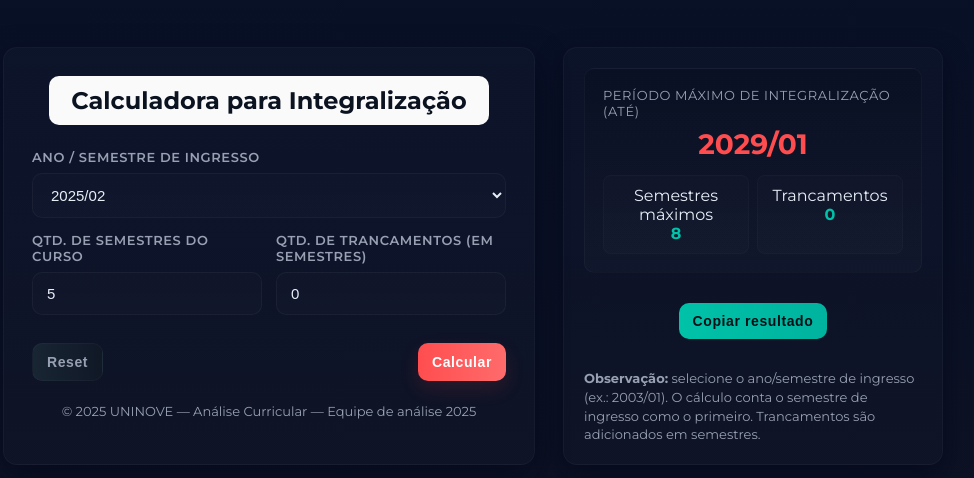
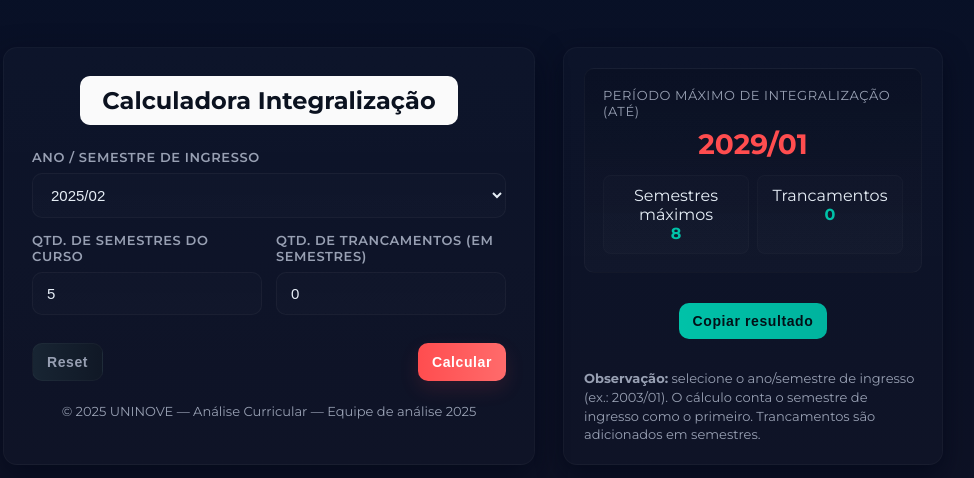
Before and after one commit to deividsantosdematos11-prog/calculadora-uninove, a plain HTML site: page index.html in a window 1280 px wide. Shown: the part 144-622 px from the top of the page, without its empty margins (167-1141 px from the left). Drawn offline with Linux system fonts and the light colour scheme.

```diff
--- a/index.html
+++ b/index.html
@@ -221,7 +221,7 @@
     <div class="wrap">
         <div class="card" role="main" aria-label="Calculadora de integralização">
             <div style="display:flex; justify-content:center;">
-                <div class="title">Calculadora para Integralização</div>
+                <div class="title">Calculadora Integralização</div>
             </div>
 
             <div style="margin-top:12px" class="grid">
```
